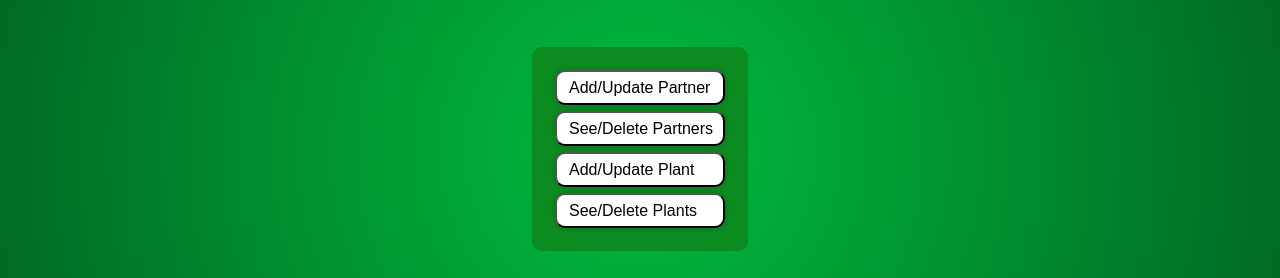
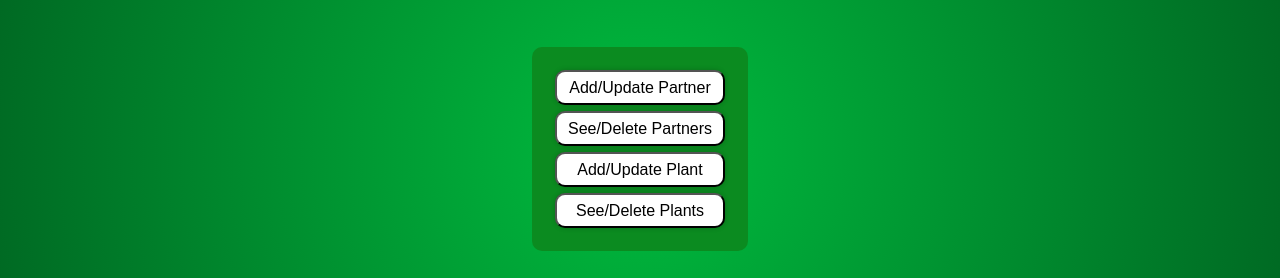
Before and after one commit to ArielMAJ/Python_API_Challenge, a React (Create React App) app in the folder react-app/: page / in a window 1280 px wide. Shown: the part 251-529 px from the top of the page. Built offline with nearby package versions, Linux system fonts and the light colour scheme.

Commit message:
[UPT][Issue #31] Update button CSS.

```diff
--- a/react-app/src/components/OpenModalButton/OpenModalButton.css
+++ b/react-app/src/components/OpenModalButton/OpenModalButton.css
@@ -1,7 +1,7 @@
 .open-modal-button {
-  padding: 0 0 0 12px;
+  /* padding: 0 0 0 12px; */
   font-size: medium;
-  text-align: left;
+  text-align: center;
   justify-content: center;
   align-items: center;
   width: 170px;
```
